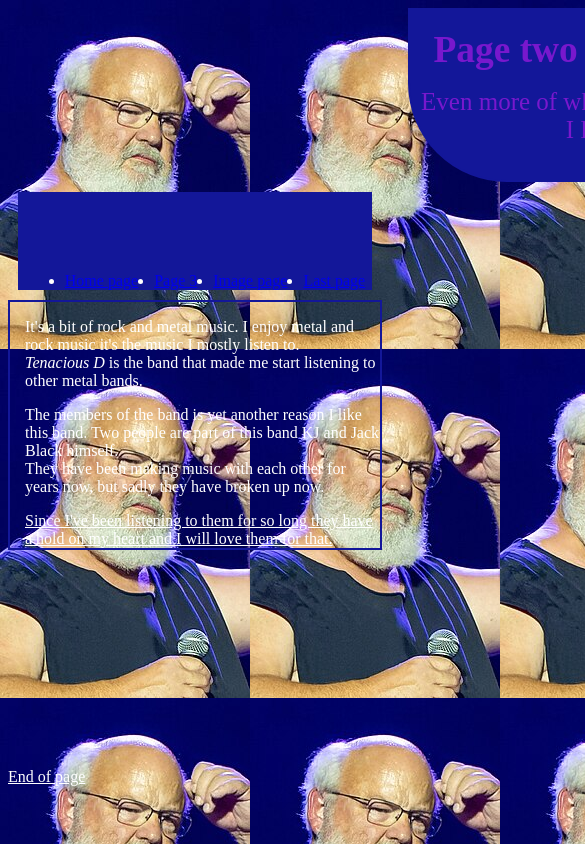
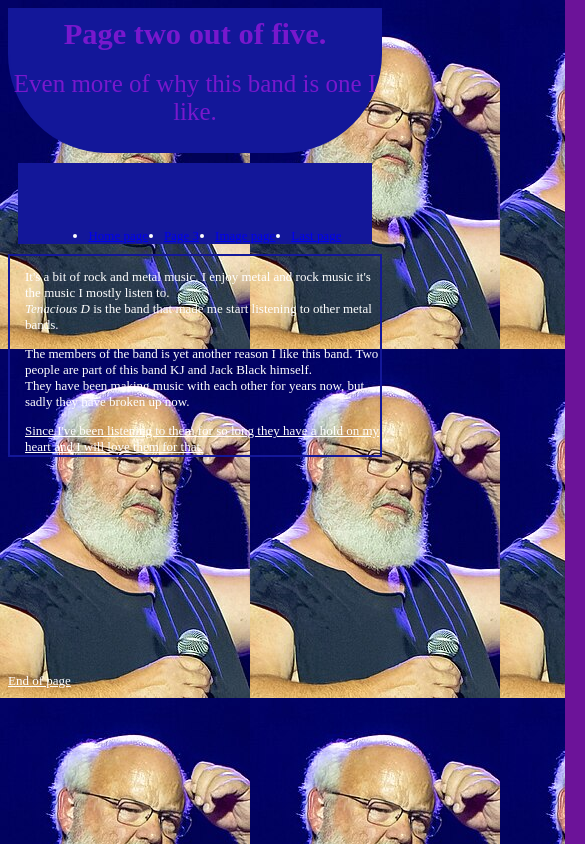
Before and after one commit to debrunei/Minipro, a plain HTML site: page middle1.html in a window 390 px wide. Shown: the top 844 px of the page, 585 px wide, since content can reach past the window. Drawn offline with Linux system fonts and the light colour scheme.

Commit message:
Media, Gradients done transform started

```diff
--- a/Style.css
+++ b/Style.css
@@ -5,12 +5,6 @@ header {
     border: #131799 2px solid;
     border-bottom-left-radius: 99px;
     border-bottom-right-radius: 99px;
-    min-height: 150px;
-    margin-right: 400px;
-    margin-left: 400px;
-    padding: 10px;
-    max-height: 200px;
-    min-width: 350px;
 }
 #main-header{
     background-color: #131799 !important;
@@ -35,7 +29,7 @@ header {
     scale: 250%;
 }
 #Song-list{
-    font-size: x-large;
+    font-size: xx-large;
     padding: 15px;
     margin: 5px;
     color: white;
@@ -91,7 +85,7 @@ body{
 }
 
 #Links-background{
-    background-color: #131799 !important;
+    background-color: #131799;
 }
 /* Images */
 #img-page3{
@@ -127,6 +121,53 @@ footer{
     display: block;
     clear: both;
 }
-.Image{
+/* Grid */
+.Image {
     display: grid;
+    grid-template-columns:  auto auto auto auto auto;
+    padding: 10px;
+    margin: auto;
+    gap: 10px;
 }
+
+/*Media queries*/
+@media (max-width: 600px){
+    body{
+        background-color: #6c1399;
+        align-content: center;
+        flex-direction: column;
+        grid-template-columns: auto auto;
+        font-size: small;
+    }
+    header{
+        align-content: center;
+    }
+}
+@media (min-width: 601px) and (max-width: 1024px){
+    body{
+        background-color: #13997a;
+        align-content: center;
+        flex-direction: column;
+        font-size: medium;
+        grid-template-columns: auto auto;
+    }
+}
+@media (min-width: 1025px){
+    body{
+        background-color: rgba(211, 147, 147, 0.78);
+        flex-direction: row;
+    }
+}
+/* Gradients */
+#body_page_1{
+    background-image:
+        linear-gradient(135deg, #6a5af9  0%, #b65ef1 45%, #ff7ac3 95%);
+}
+#body_page_4{
+    background-image:
+        radial-gradient(#6a5af9  0%, #b65ef1 45%, #ff7ac3 95%, transparent 70%);
+}
+/* Transitions and transforms */
+#num1:hover{
+    transform: translate(20px, -10px);
+}
--- a/middle1.html
+++ b/middle1.html
@@ -12,10 +12,10 @@
       </header>
         <nav>
             <ul class="Links-middle" id = "Links-background">
-                <li><a href="index.html">Home page</a></li>
-                <li><a href="middle2.html">Page 3</a></li>
-                <li><a href="image.html">Image page</a></li>
-                <li><a href="end.html">Last page</a></li>
+                <li id = "num1"><a href="index.html">Home page</a></li>
+                <li id = "num2"><a href="middle2.html">Page 3</a></li>
+                <li id = "num3"><a href="image.html">Image page</a></li>
+                <li id = "num4"><a href="end.html">Last page</a></li>
             </ul>
         </nav>
         <section class="Reasons">
```
Also changed, not shown: image.html (+1 -1 lines).
